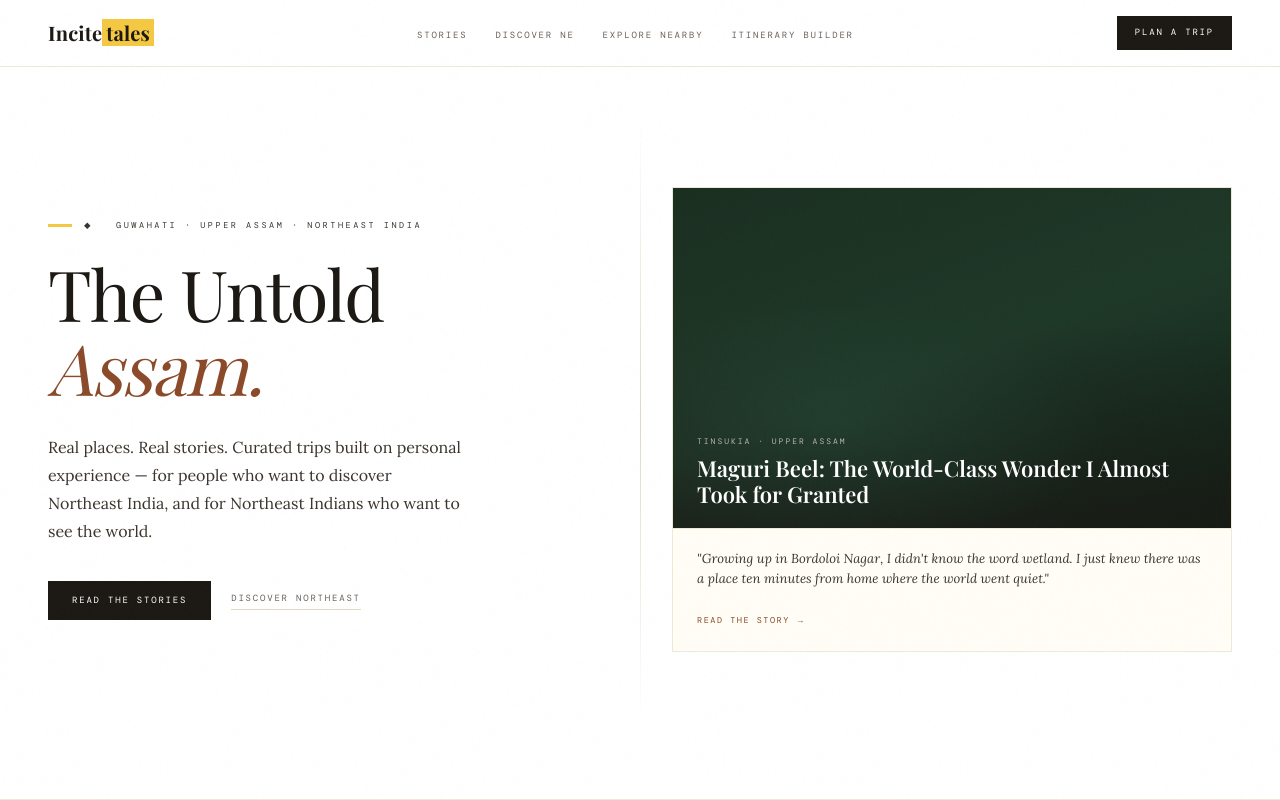
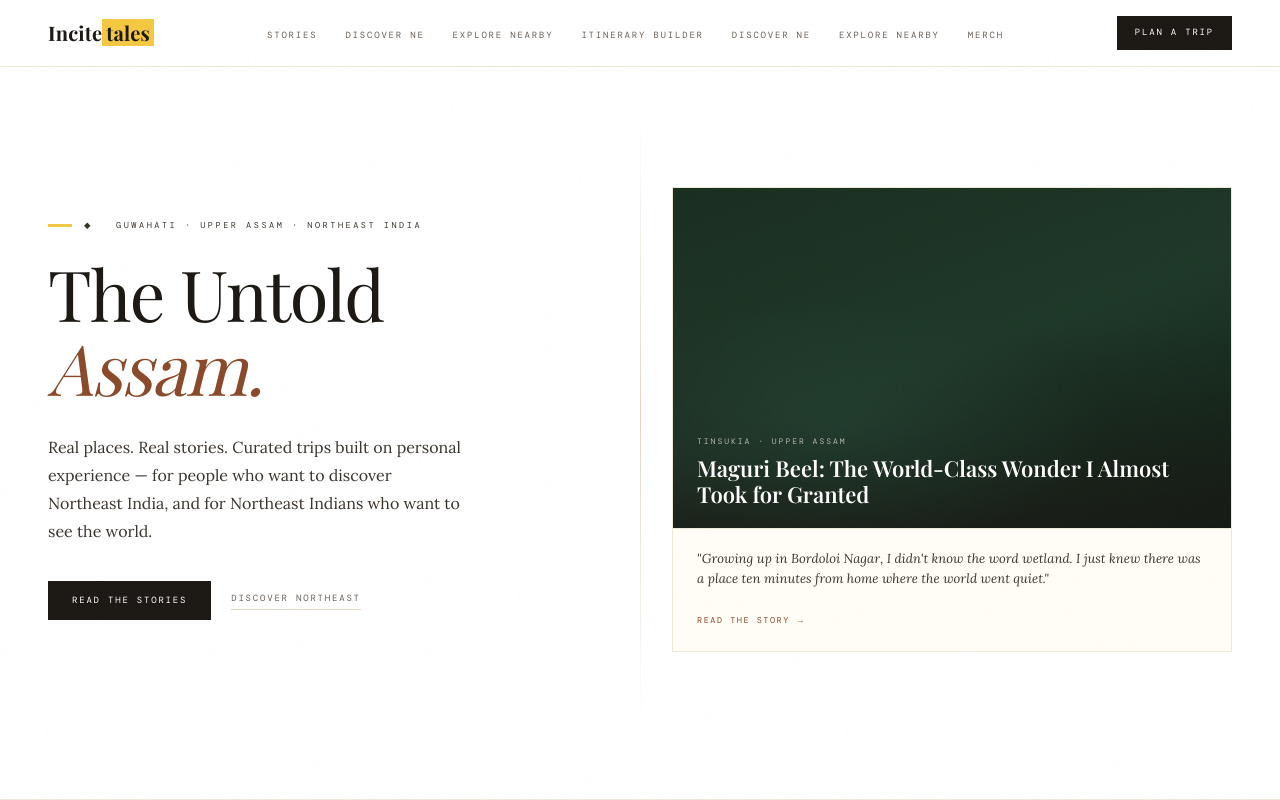
Before and after one commit to ivanrion07/Incite-Tales, a plain HTML site: page index.html in a window 1280 px wide. Shown: the top 800 px of the page. Drawn offline with nearby package versions, Linux system fonts and the light colour scheme; a web font is replaced by a local one.

Commit message:
restore nav links

```diff
--- a/index.html
+++ b/index.html
@@ -1025,6 +1025,9 @@ footer {
     <li><a href="#discover">Discover NE</a></li>
     <li><a href="#nearby">Explore Nearby</a></li>
     <li><a href="#builder">Itinerary Builder</a></li>
+    <li><a href="discover-ne.html">Discover NE</a></li>
+    <li><a href="explore-nearby.html">Explore Nearby</a></li>
+    <li><a href="merch.html">Merch</a></li>
   </ul>
   <a href="#builder" class="nav-cta">Plan a Trip</a>
 </nav>
```
